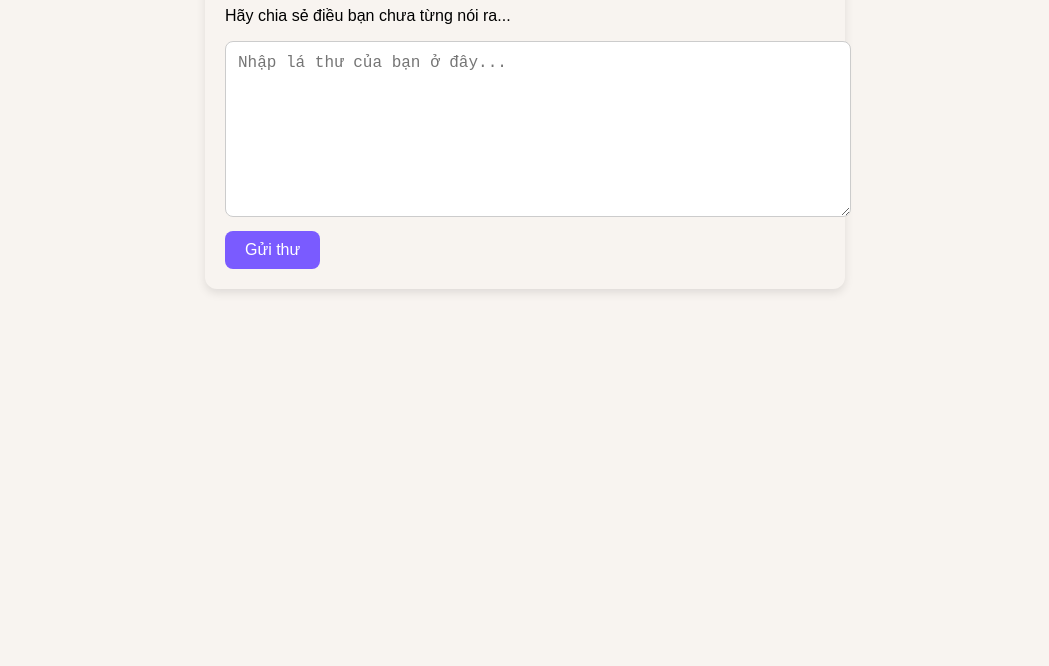
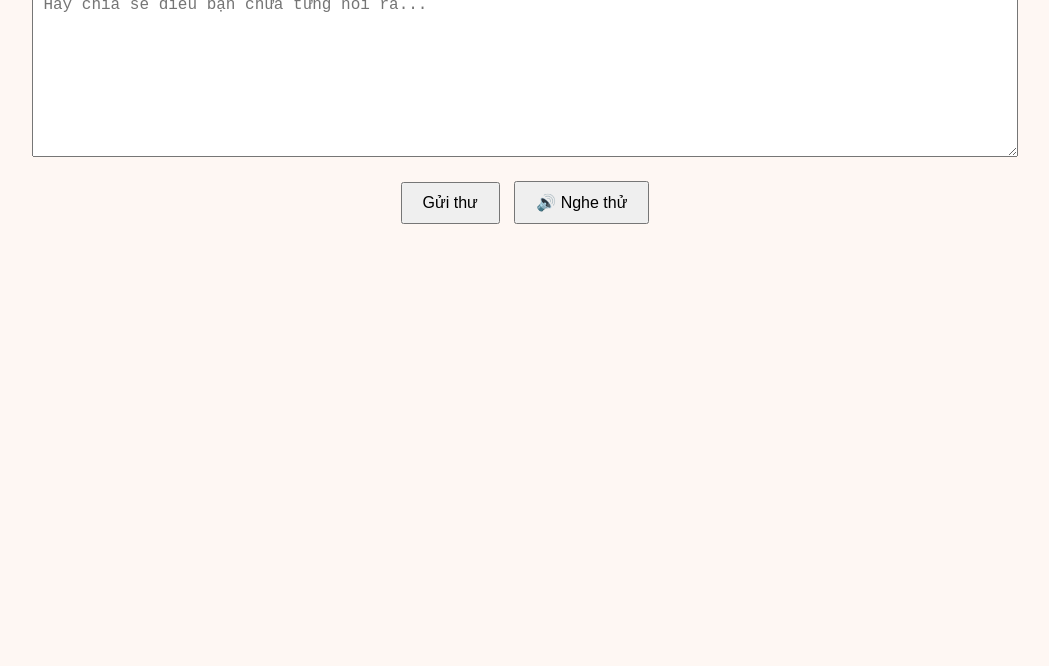
Before and after one commit to chuthinhtn/tam-ai-web, a plain HTML site: page index.html in a window 1280 px wide. Shown: the part 134-800 px from the top of the page, without its empty margins (115-1164 px from the left). Drawn offline with Linux system fonts and the light colour scheme.

Commit message:
update index.html add playAudio

```diff
--- a/index.html
+++ b/index.html
@@ -1,77 +1,51 @@
 <!DOCTYPE html>
-<html lang="vi">
+<html>
   <head>
-  <meta charset="UTF-8">
-  <title>TâmAI – Lá thư chưa từng gửi</title>
+    <meta charset="UTF-8" />
+    <title>Viết thư cho TâmAI</title>
     <style>
       body {
-      font-family: sans-serif;
-      background: #f8f4f0;
-      max-width: 600px;
-      margin: 40px auto;
-      padding: 20px;
-      border-radius: 12px;
-      box-shadow: 0 4px 10px rgba(0,0,0,0.1);
-    }
-    h1 {
-      color: #7a5bff;
+        font-family: "Space UI", sans-serif;
+        background: #fef7f3;
+        padding: 30px;
+        text-align: center;
       }
       textarea {
-      width: 100%;
+        width: 80%;
         height: 150px;
-      padding: 12px;
-      border-radius: 8px;
-      border: 1px solid #ccc;
         font-size: 16px;
+        padding: 10px;
+        margin-bottom: 20px;
       }
       button {
-      margin-top: 10px;
         padding: 10px 20px;
-      background: #7a5bff;
-      color: white;
-      border: none;
-      border-radius: 8px;
+        font-size: 16px;
         cursor: pointer;
-      font-size: 16px;
-    }
-    .response {
-      margin-top: 20px;
-      padding: 15px;
-      background: #fff8e1;
-      border-left: 4px solid #ff9800;
-      border-radius: 8px;
       }
     </style>
   </head>
   <body>
-  <h1>💌 Viết thư cho TâmAI</h1>
-  <p>Hãy chia sẻ điều bạn chưa từng nói ra...</p>
-  <textarea id="userInput" placeholder="Nhập lá thư của bạn ở đây..."></textarea>
-  <button onclick="generateReply()">Gửi thư</button>
-  <div class="response" id="aiResponse" style="display:none;"></div>
+    <h1>💌 Viết thư cho <span style="color:#8e44ad">TâmAI</span></h1>
+    <textarea id="message" placeholder="Hãy chia sẻ điều bạn chưa từng nói ra..."></textarea><br />
+    <button onclick="submitMessage()">Gửi thư</button>
+    <button onclick="playAudio()" style="margin-left: 10px">🔊 Nghe thử</button>
+    <div id="response" style="margin-top: 30px;"></div>
 
     <script>
-    function generateReply() {
-      const userText = document.getElementById("userInput").value.trim();
-      const responseBox = document.getElementById("aiResponse");
-
-      if (!userText) {
-        alert("Hãy viết điều gì đó trước khi gửi nhé!");
-        return;
+      async function submitMessage() {
+        const msg = document.getElementById("message").value;
+        document.getElementById("response").innerHTML = "⏳ Đang xử lý...";
+        const res = await fetch("/api/tts", {
+          method: "POST",
+          headers: { "Content-Type": "application/json" },
+          body: JSON.stringify({ text: msg }),
+        });
+        const data = await res.json();
+        if (data.url) {
+          document.getElementById("response").innerHTML = `
+            <audio controls autoplay src="${data.url}"></audio><br/>
+            <small>✅ Đã tạo giọng đọc</small>`;
+        } else {
+          document.getElementById("response").innerText = "❌ Lỗi: " + data.error;
         }
-
-      // Giả lập phản hồi từ AI
-      const replies = [
-        "Cảm ơn bạn đã chia sẻ. Đôi khi, chỉ cần ai đó lắng nghe… là đủ chữa lành.",
-        "Tôi hiểu nỗi lòng bạn. Mọi cảm xúc đều đáng được trân trọng.",
-        "Lá thư của bạn rất chân thật. Bạn đã dũng cảm hơn bạn nghĩ nhiều đấy.",
-        "Cảm xúc đó… rất đẹp. Cảm ơn vì đã để tôi lắng nghe."
-      ];
-
-      const randomReply = replies[Math.floor(Math.random() * replies.length)];
-      responseBox.innerText = randomReply;
-      responseBox.style.display = "block";
       }
-  </script>
-</body>
-</html>
```
Lines whose indentation alone changed are shown as unchanged.
